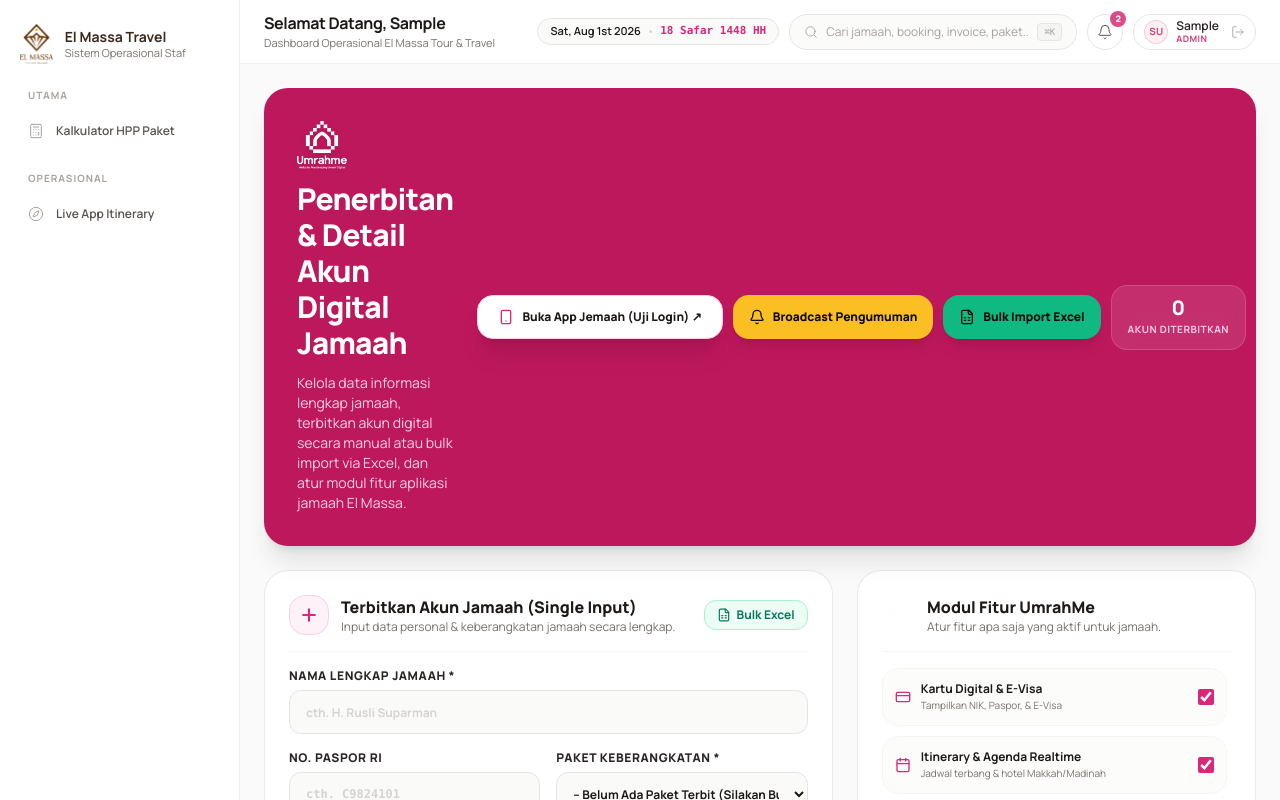
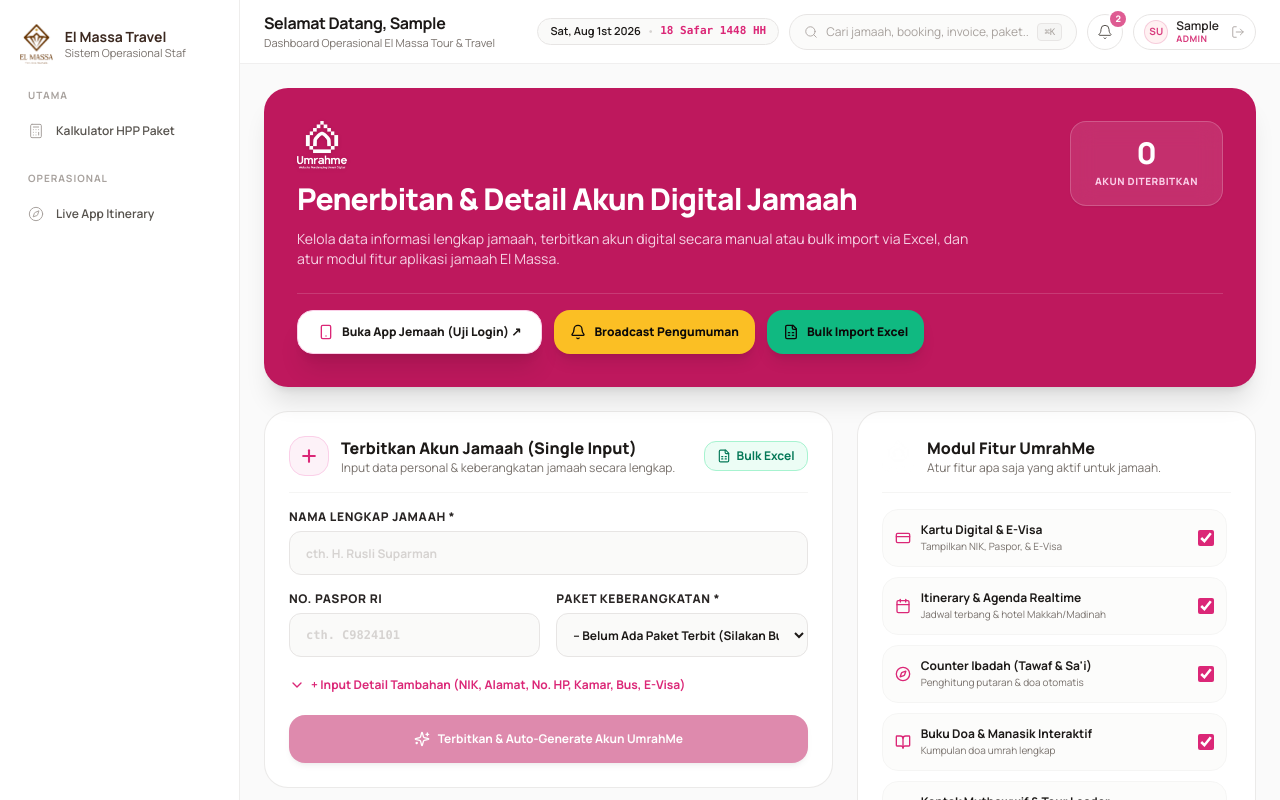
Before and after one commit to darcia2024/elmassa-administration, a Next.js app: page /umrahme in a window 1280 px wide. Shown: the top 800 px of the page. Built offline with nearby package versions, Linux system fonts and the light colour scheme; sample sign-in values are in the browser's storage.

Commit message:
fix: redesign UmrahMe header banner layout with clean horizontal action bar

```diff
--- a/app/umrahme/page.tsx
+++ b/app/umrahme/page.tsx
@@ -370,8 +370,9 @@ export default function PenerbitanUmrahmePage() {
       <div className="space-y-6 pb-12 font-sans">
 
         {/* 🚀 TOP HEADER HERO CARD */}
-        <section className="relative overflow-hidden rounded-3xl bg-[#be185d] p-6 sm:p-8 text-white shadow-xl border border-pink-700/40">
-          <div className="relative z-10 flex flex-col md:flex-row md:items-center justify-between gap-6">
+        <section className="relative overflow-hidden rounded-3xl bg-[#be185d] p-6 sm:p-8 text-white shadow-xl border border-pink-700/40 space-y-6">
+          {/* Top Row: Title & Stat Box */}
+          <div className="flex flex-col sm:flex-row sm:items-start justify-between gap-6">
             <div className="space-y-3 max-w-2xl">
               <img
                 src="/umrahme-logo.png"
@@ -386,13 +387,24 @@ export default function PenerbitanUmrahmePage() {
               </p>
             </div>
 
-            {/* Quick Actions & Stats */}
-            <div className="flex flex-col sm:flex-row items-center gap-2.5 shrink-0">
+            {/* Stat Box (Top Right) */}
+            <div className="shrink-0 self-start">
+              <div className="rounded-2xl bg-white/10 backdrop-blur-md p-4 px-6 border border-white/20 text-center min-w-[130px] shadow-sm">
+                <p className="text-3xl font-black text-white leading-none">{accounts.length}</p>
+                <p className="text-[10px] uppercase font-extrabold text-pink-200 tracking-wider mt-1.5">
+                  Akun Diterbitkan
+                </p>
+              </div>
+            </div>
+          </div>
+
+          {/* Bottom Row: Action Buttons Toolbar */}
+          <div className="pt-4 border-t border-white/15 flex flex-wrap items-center gap-3">
             <a
               href="https://umrahme-elmassa.vercel.app/login"
               target="_blank"
               rel="noopener noreferrer"
-                className="w-full sm:w-auto h-11 px-5 rounded-2xl bg-white hover:bg-rose-50 text-stone-900 font-black text-xs flex items-center justify-center gap-2 shadow-xl border border-pink-200 transition active:scale-95 group cursor-pointer"
+              className="h-11 px-5 rounded-2xl bg-white hover:bg-rose-50 text-stone-900 font-black text-xs flex items-center justify-center gap-2 shadow-xl transition active:scale-95 group cursor-pointer border border-pink-200"
             >
               <Smartphone className="h-4 w-4 text-pink-600 group-hover:scale-110 transition-transform" />
               <span>Buka App Jemaah (Uji Login) ↗</span>
@@ -401,7 +413,7 @@ export default function PenerbitanUmrahmePage() {
             <button
               type="button"
               onClick={() => setIsBroadcastModalOpen(true)}
-                className="w-full sm:w-auto h-11 px-4 rounded-2xl bg-amber-400 hover:bg-amber-500 text-stone-950 font-black text-xs flex items-center justify-center gap-2 shadow-lg transition active:scale-95 cursor-pointer"
+              className="h-11 px-4 rounded-2xl bg-amber-400 hover:bg-amber-500 text-stone-950 font-black text-xs flex items-center justify-center gap-2 shadow-lg transition active:scale-95 cursor-pointer"
             >
               <Bell className="h-4 w-4" />
               <span>Broadcast Pengumuman</span>
@@ -410,17 +422,11 @@ export default function PenerbitanUmrahmePage() {
             <button
               type="button"
               onClick={() => setIsExcelModalOpen(true)}
-                className="w-full sm:w-auto h-11 px-4 rounded-2xl bg-emerald-500 hover:bg-emerald-600 text-stone-950 font-black text-xs flex items-center justify-center gap-2 shadow-lg transition active:scale-95 cursor-pointer"
+              className="h-11 px-4 rounded-2xl bg-emerald-500 hover:bg-emerald-600 text-stone-950 font-black text-xs flex items-center justify-center gap-2 shadow-lg transition active:scale-95 cursor-pointer"
             >
               <FileSpreadsheet className="h-4 w-4" />
               <span>Bulk Import Excel</span>
             </button>
-
-              <div className="rounded-2xl bg-white/10 backdrop-blur-md p-3 px-4 border border-white/15 text-center min-w-[110px]">
-                <p className="text-xl font-black text-white leading-none">{accounts.length}</p>
-                <p className="text-[10px] uppercase font-bold text-pink-200 tracking-wider mt-1">Akun Diterbitkan</p>
-              </div>
-            </div>
           </div>
         </section>
 
```
Lines whose indentation alone changed are shown as unchanged.
